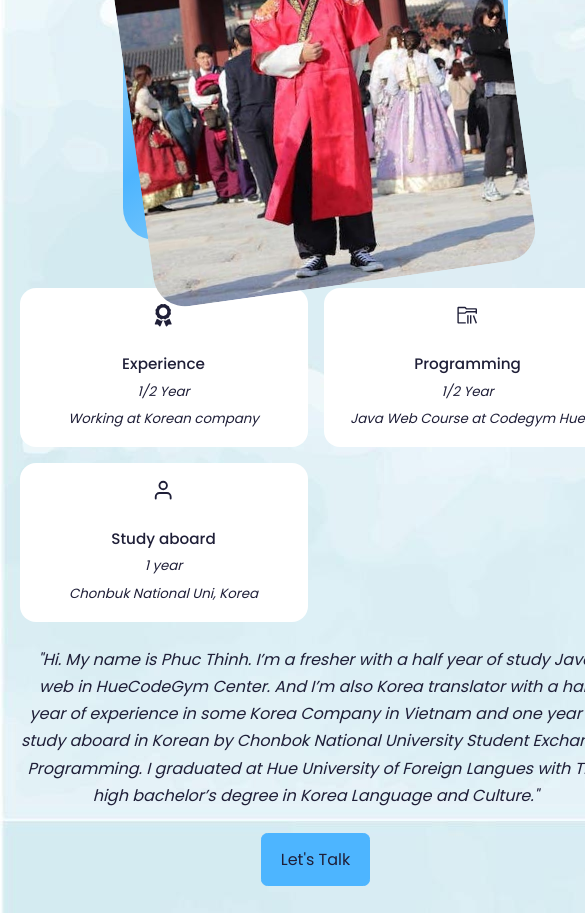
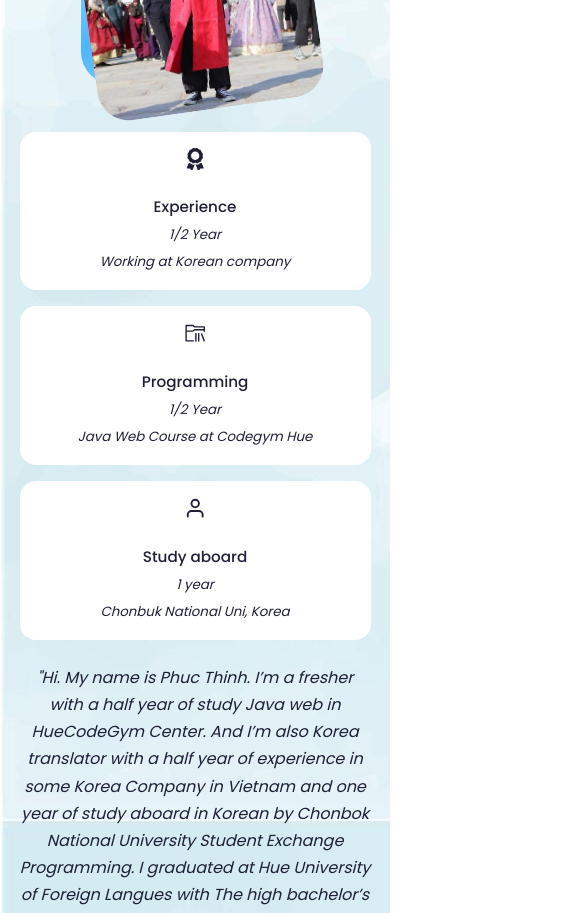
Before and after one commit to phucthinh2609/React-Portfolio, a React (Create React App) app: page / in a window 390 px wide. Shown: the part 1180-2093 px from the top of the page, 585 px wide, since content can reach past the window. Built offline with nearby package versions, Linux system fonts and the light colour scheme; a web font is replaced by a local one.

Commit message:
fix small form

```diff
--- a/src/components/about/about.css
+++ b/src/components/about/about.css
@@ -92,8 +92,9 @@
     }
 
     .about__cards {
-        grid-template-columns: 1fr 1fr;
+        grid-template-columns: 1fr;
         gap: 1rem;
+        width: 100%;
     }
 
     .about__content {
```
